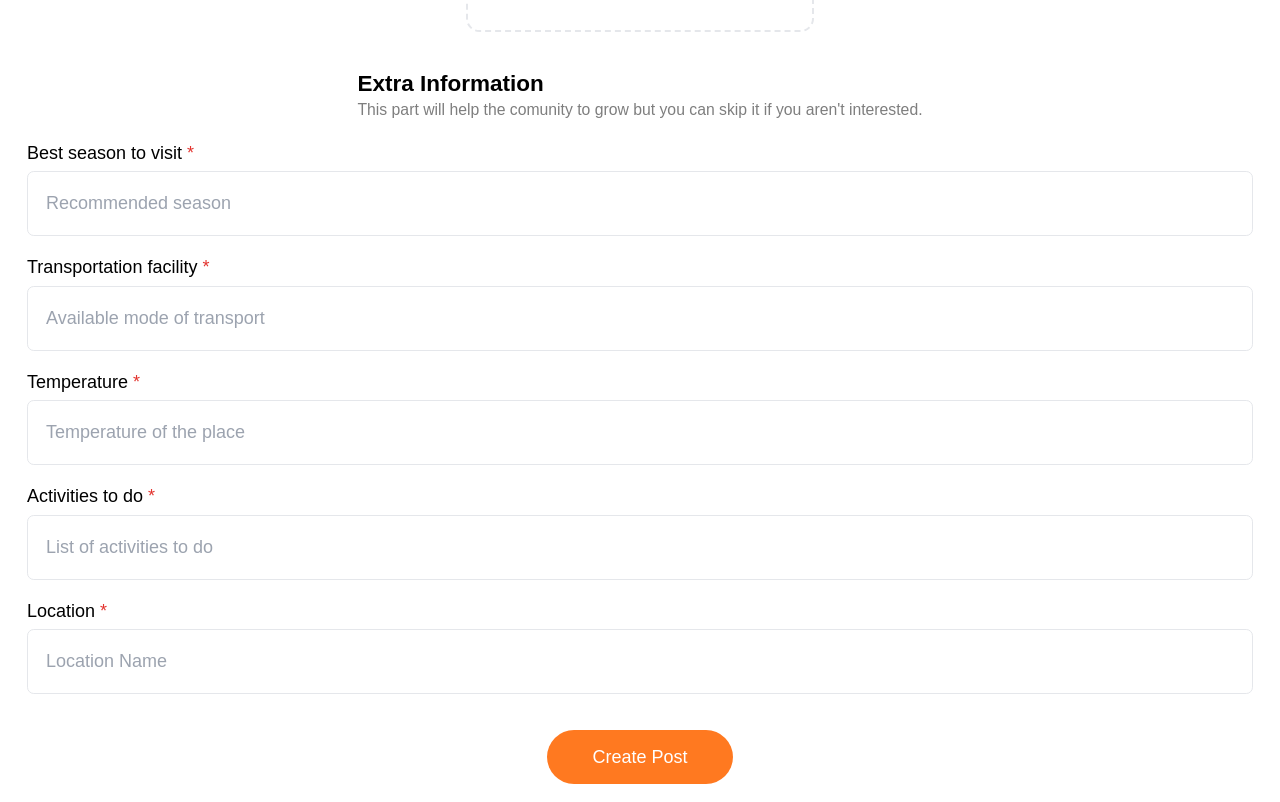
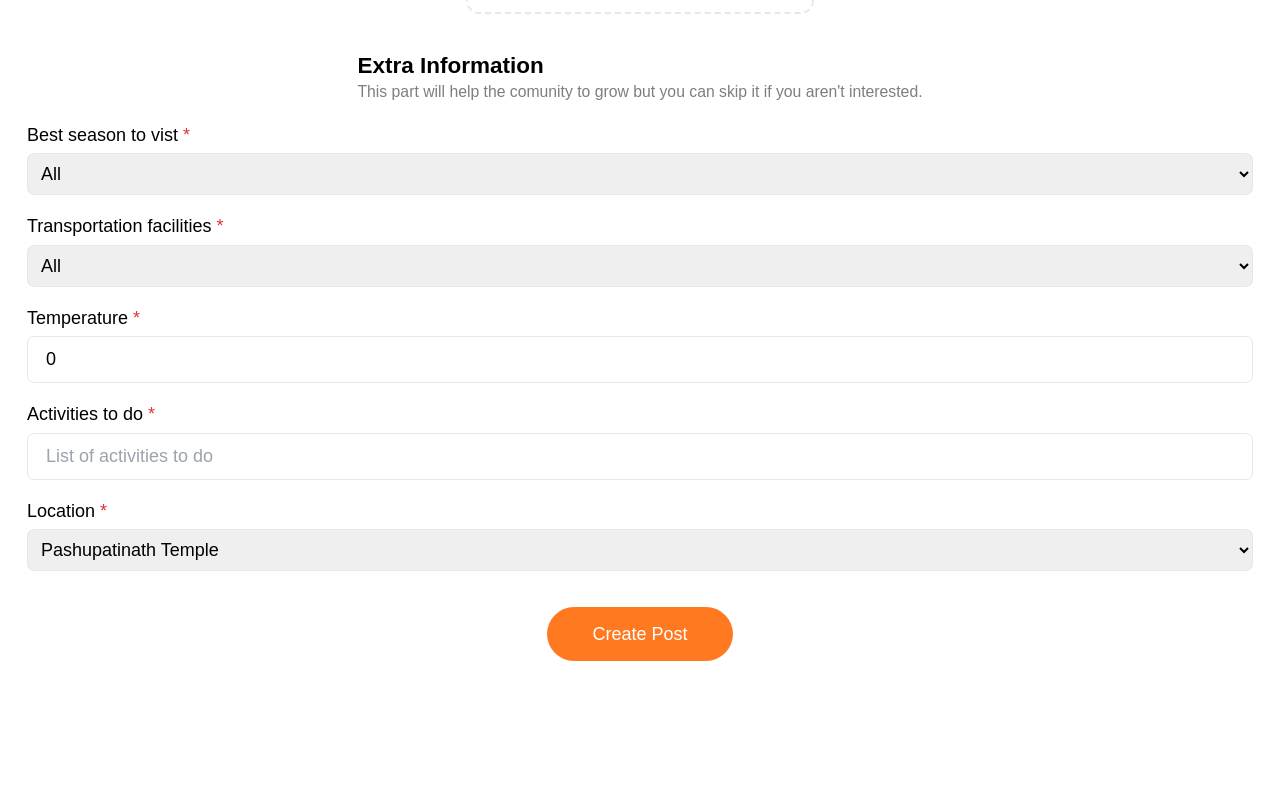
Before and after one commit to Thanka-Digital/travel-app-prototype, a React (Vite) app: page /add-post/normal-post in a window 1280 px wide. Shown: the part 440-1242 px from the top of the page. After the commit the page ends 1119 px from the top, so only its background shows below. Built offline with nearby package versions, Linux system fonts and the light colour scheme; a web font is replaced by a local one.

Commit message:
fix: fix images and normal post forms

```diff
--- a/src/components/form/input/Input.tsx
+++ b/src/components/form/input/Input.tsx
@@ -59,7 +59,7 @@ export default forwardRef<HTMLInputElement, InputProps>(function Input(
       <label htmlFor={id} className="font-medium">
         {label} {required && <span className="text-danger">*</span>}
       </label>
-      <div className="flex items-center gap-1 p-2 border rounded-md">
+      <div className="flex items-center gap-1 px-2 border rounded-md">
         {icon}
         <input
           ref={ref}
--- a/src/pages/AddPost/NormalPostForm.tsx
+++ b/src/pages/AddPost/NormalPostForm.tsx
@@ -1,11 +1,14 @@
+import { useContext, useState } from "react";
+
 import Input from "@/components/form/input/Input";
 import { PostHeading } from "./AddPostPage";
 import Button from "@/components/form/button/Button";
 import BackButton from "@/components/global/BackButton";
-import { useContext, useState } from "react";
 import { useNavigate } from "react-router-dom";
 import { PostContext } from "@/providers/Context/context";
 import CustomImageInput from "./components/CustomImageInput";
+import Select from "@/components/form/select/Select";
+import { locationInfo } from "@/utils/locationDetailsData";
 
 const initialPost: Partial<Post> = {
   userId: 1,
@@ -13,9 +16,9 @@ const initialPost: Partial<Post> = {
   likeCount: 0,
   images: [],
   caption: "",
-  season: "",
-  transportation: "",
-  temperature: "",
+  season: "all",
+  transportation: "all",
+  temperature: 0,
   activities: "",
   location: "",
 };
@@ -25,8 +28,21 @@ export default function NormalPostForm() {
   const [normalPost, setNormalPost] = useState<Partial<Post>>(initialPost);
   const { postDispatch } = useContext(PostContext);
 
-  const handleChange = (e: React.ChangeEvent<HTMLInputElement>) => {
+  const handleChange = (
+    e: React.ChangeEvent<HTMLInputElement | HTMLSelectElement>
+  ) => {
     const { value, name } = e.target;
+    if (name === "temperature") {
+      if (isNaN(Number(value))) {
+        return;
+      }
+
+      setNormalPost((prev) => ({
+        ...prev,
+        [name]: Number(value),
+      }));
+      return;
+    }
     setNormalPost((prev) => ({
       ...prev,
       [name]: value,
@@ -98,21 +114,59 @@ export default function NormalPostForm() {
               you aren't interested.
             </p>
           </section>
-          <Input
+          <Select
+            label="Best season to vist"
             className="outline-none"
-            variant={"unstyled"}
-            placeholder="Recommended season"
-            label="Best season to visit"
             name="season"
+            required
+            options={[
+              {
+                label: "All",
+                value: "all",
+              },
+              {
+                label: "Summer",
+                value: "summer",
+              },
+              {
+                label: "Winter",
+                value: "winter",
+              },
+              {
+                label: "Fall",
+                value: "fall",
+              },
+              {
+                label: "Autumn",
+                value: "Autumn",
+              },
+            ]}
             value={normalPost.season}
             onChange={handleChange}
           />
-          <Input
+          <Select
+            label="Transportation facilities"
             className="outline-none"
-            variant={"unstyled"}
-            placeholder="Available mode of transport"
-            label="Transportation facility"
             name="transportation"
+            required
+            options={[
+              {
+                label: "All",
+                value: "all",
+              },
+              {
+                label: "Car and Jeep",
+                value: "car-jeep",
+              },
+              {
+                label: "Bus",
+                value: "bus",
+              },
+              {
+                label: "By foot",
+                value: "foot",
+              },
+            ]}
             value={normalPost.transportation}
             onChange={handleChange}
           />
@@ -134,12 +188,15 @@ export default function NormalPostForm() {
             value={normalPost.activities}
             onChange={handleChange}
           />
-          <Input
+          <Select
+            label="Location"
             className="outline-none"
-            variant={"unstyled"}
-            placeholder="Location Name"
-            label="Location"
             name="location"
+            required
+            options={locationInfo.map((l) => ({
+              label: l.name,
+              value: l.name,
+            }))}
             value={normalPost.location}
             onChange={handleChange}
           />
--- a/src/pages/post/components/PostCard.tsx
+++ b/src/pages/post/components/PostCard.tsx
@@ -5,19 +5,19 @@ import { useContext, useState } from "react";
 import { useNavigate } from "react-router-dom";
 
 interface PostCardProps {
-  post: Post
+  post: Post;
 }
 
 export default function PostCard(props: PostCardProps) {
   const navigate = useNavigate();
-  const { postDispatch } = useContext(PostContext)
+  const { postDispatch } = useContext(PostContext);
   const {
     id,
     caption,
     userId,
     likeCount,
     images,
-    profile = false
+    profile = false,
   } = props.post;
 
   const handleLike = () => {
@@ -25,54 +25,56 @@ export default function PostCard(props: PostCardProps) {
       postDispatch({
         type: "UNLIKE",
         payload: props.post.id,
-      })
+      });
     } else {
       postDispatch({
         type: "LIKE",
         payload: props.post.id,
-      })
+      });
     }
-  }
+  };
 
   const [bookmark, setBookmark] = useState(false);
 
-  const user = userList.find((user) => user.userId === userId)
+  const user = userList.find((user) => user.userId === userId);
 
   const handleBookmark = () => {
-    setBookmark(!bookmark)
-  }
+    setBookmark(!bookmark);
+  };
 
   return (
     <div
-      className="flex flex-col gap-2 bg-white shadow-lg p-3 rounded-2xl"
+      className="flex flex-col gap-2 p-3 bg-white shadow-lg rounded-2xl"
       onClick={() => navigate(`/post-details/${id}`)}
     >
-
-      <div className="flex gap-2 items-center">
+      <div className="flex items-center gap-2">
         <img
           src={user?.userImage}
           alt="profile image"
-          className="h-12 w-12 rounded-full object-cover"
+          className="object-cover rounded-full w-9 h-9"
         />
         <div className="flex flex-col">
           <p className="font-medium">{user?.userName}</p>
-          <p className="text-gray-500 text-sm font-medium">Posted : 3 days ago</p>
+          <p className="text-sm font-medium text-gray-500">
+            Posted : 3 days ago
+          </p>
         </div>
       </div>
 
-      <p className="text-md">
-        {caption}
-      </p>
+      <p className="text-md">{caption}</p>
 
       <div className={`grid grid-rows-2 gap-2 grid-cols-4 max-h-[120px]`}>
-        {
-          images.slice(0, 3).map((object, index) => (
+        {images.slice(0, 3).map((object, index) => (
           <div
             key={index}
             className={`relative
                 ${images.length === 1 && "row-span-2 col-span-4"}
                 ${images.length === 2 && "row-span-2 col-span-2"}
-                ${images.length >= 3 && index === 0 ? "row-span-2 col-span-2" : "row-span-1 col-span-2"}
+                ${
+                  images.length >= 3 && index === 0
+                    ? "row-span-2 col-span-2"
+                    : "row-span-1 col-span-2"
+                }
                 `}
           >
             <img
@@ -80,34 +82,36 @@ export default function PostCard(props: PostCardProps) {
               alt={object}
               className={`w-full rounded-md object-cover h-full`}
             />
-              {(images.length > 3 && index === 2) && (
-                <span className="absolute rounded-md top-0 bottom-0 right-0 left-0 bg-black/35 flex items-center justify-center text-white text-xl">
+            {images.length > 3 && index === 2 && (
+              <span className="absolute top-0 bottom-0 left-0 right-0 flex items-center justify-center text-xl text-white rounded-md bg-black/35">
                 +{images.length - 3}
               </span>
             )}
           </div>
-          ))
-        }
+        ))}
       </div>
 
-      <div className="flex gap-4 font-medium" onClick={(e) => e.stopPropagation()}>
-        <span className="flex gap-1 items-center">
-          <Heart size={24}
+      <div
+        className="flex gap-4 font-medium"
+        onClick={(e) => e.stopPropagation()}
+      >
+        <span className="flex items-center gap-1">
+          <Heart
+            size={24}
             fill={`${props.post.isLiked ? "#FF7920" : "white"}`}
             color={`${props.post.isLiked ? "#FF7920" : "#000000"}`}
             onClick={handleLike}
           />
           <p>{likeCount}</p>
         </span>
-        {
-          profile &&
-          <Bookmark size={24}
+        {profile && (
+          <Bookmark
+            size={24}
             fill={`${bookmark ? "#FF7920" : "white"}`}
             color={`${bookmark ? "#FF7920" : "#000000"}`}
             onClick={handleBookmark}
           />
-        }
-
+        )}
       </div>
     </div>
   );
--- a/src/types/entity.d.ts
+++ b/src/types/entity.d.ts
@@ -4,7 +4,7 @@ interface Post {
   locationId: number;
   season: string;
   transportation: string,
-  temperature: string,
+  temperature: number,
   activities: string,
   location: string,
   caption: string;
--- a/src/utils/userList.ts
+++ b/src/utils/userList.ts
@@ -1,7 +1,7 @@
 export const userList = [
   {
     userId: 1,
-    userImage: "/logo.png",
+    userImage: "https://api.dicebear.com/9.x/initials/png?seed=Thanka Digital",
     userName: "Thanka Digital",
     savedPost: [3, 4, 5, 6, 9, 2],
   },
```
Lines whose indentation alone changed are shown as unchanged.
